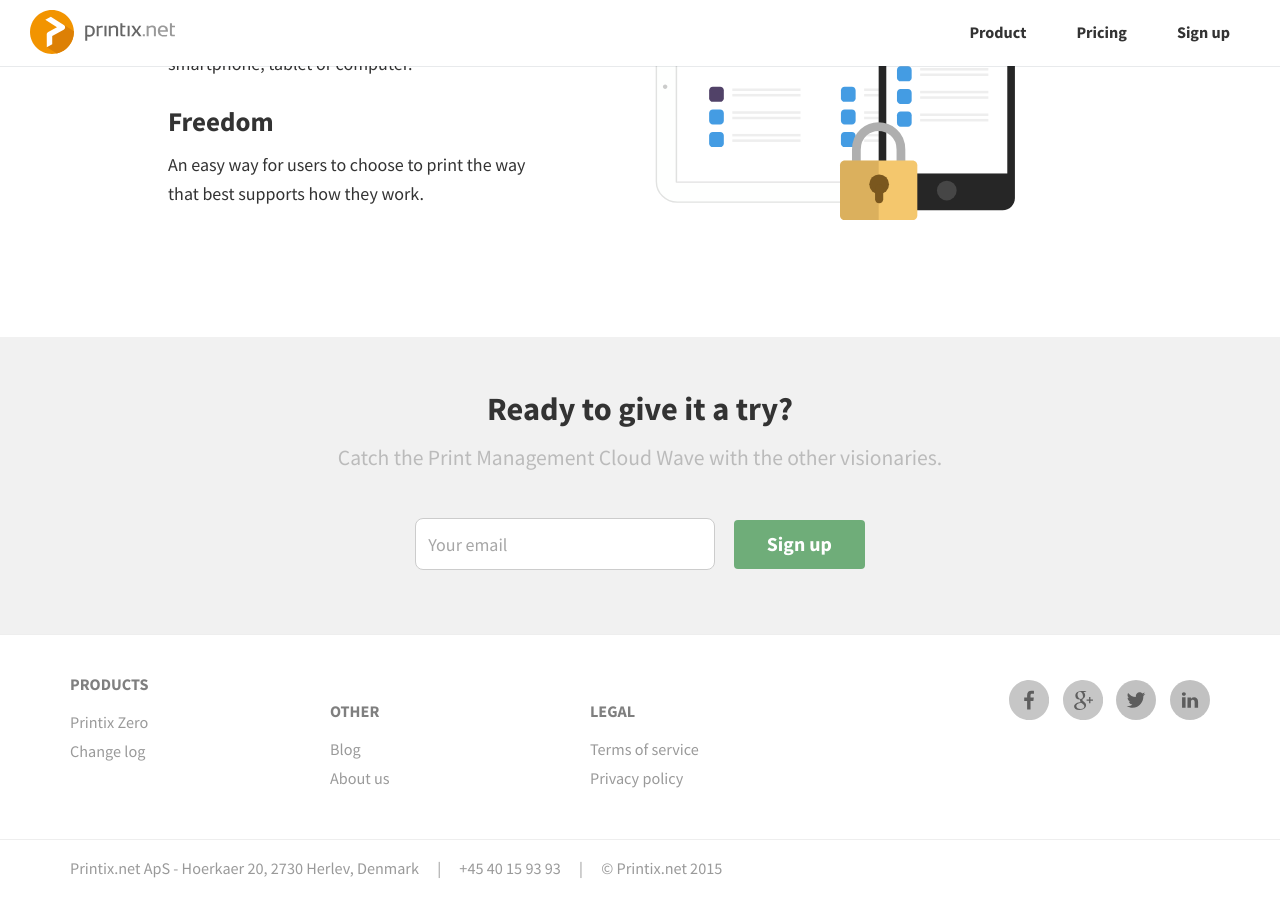
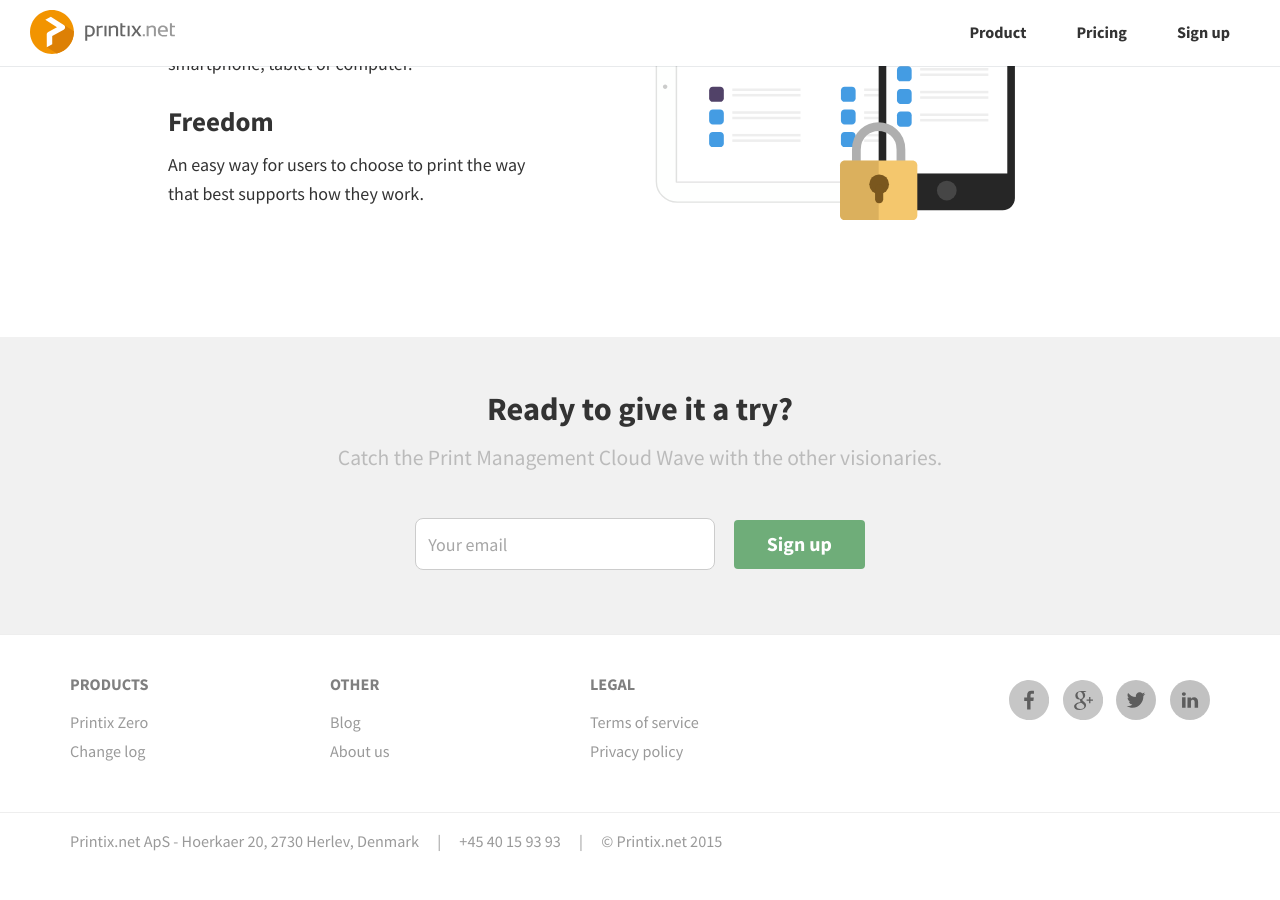
Before and after one commit to aakjaer/printix, a Jekyll site: the page built from index.html, in a window 1280 px wide and 900 px high, scrolled down 1998 px. Built offline with Jekyll 4.4.1, drawn with Linux system fonts in a browser that asks for light colours; Markdown is read by kramdown in place of the engine named in the settings; after the commit the page ends 2871 px from its top, so only the background shows below that.

Commit message:
Fixing footer responsiveness

```diff
--- a/assets/_scss/_base.scss
+++ b/assets/_scss/_base.scss
@@ -341,6 +341,10 @@ footer[role="contentinfo"] {
 
 	@media screen and (min-width: $screen-sm-min) {
 		text-align: left;
+
+		.col + .col {
+			margin-top: 0;
+		}
 	}
 
 
```
